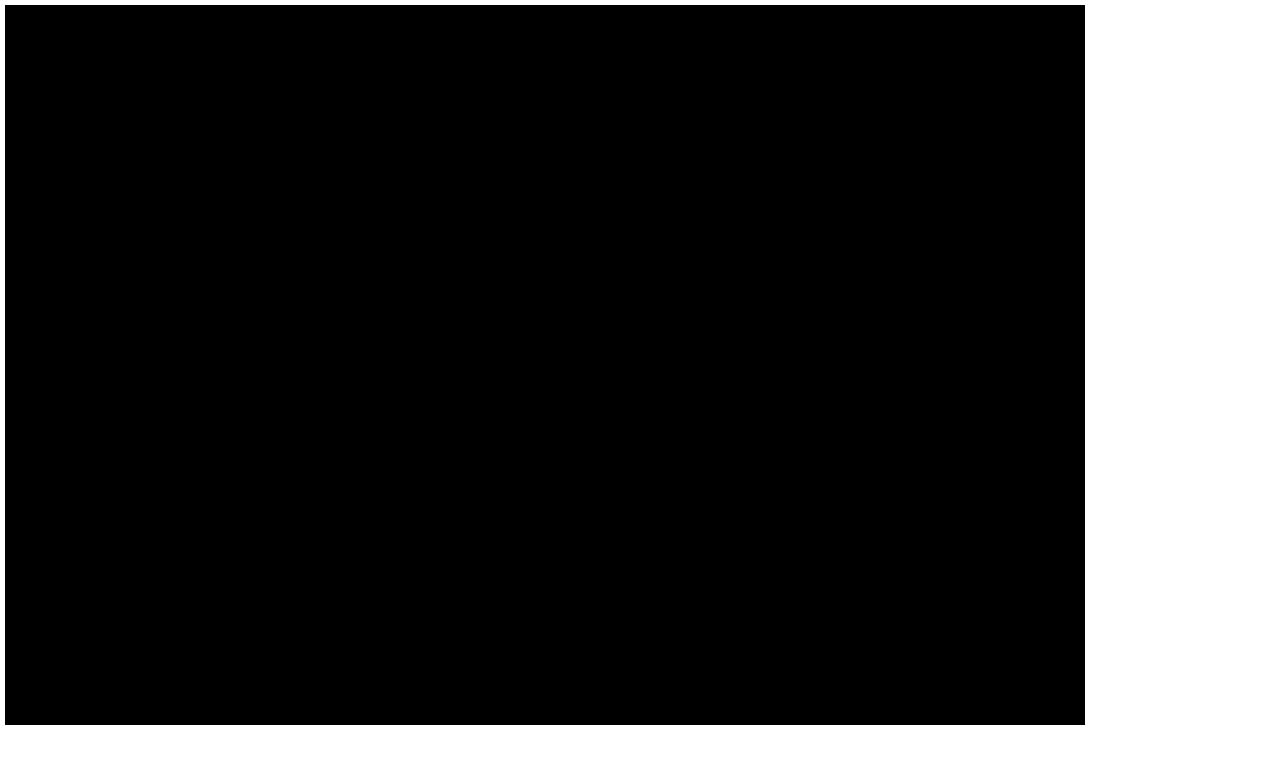
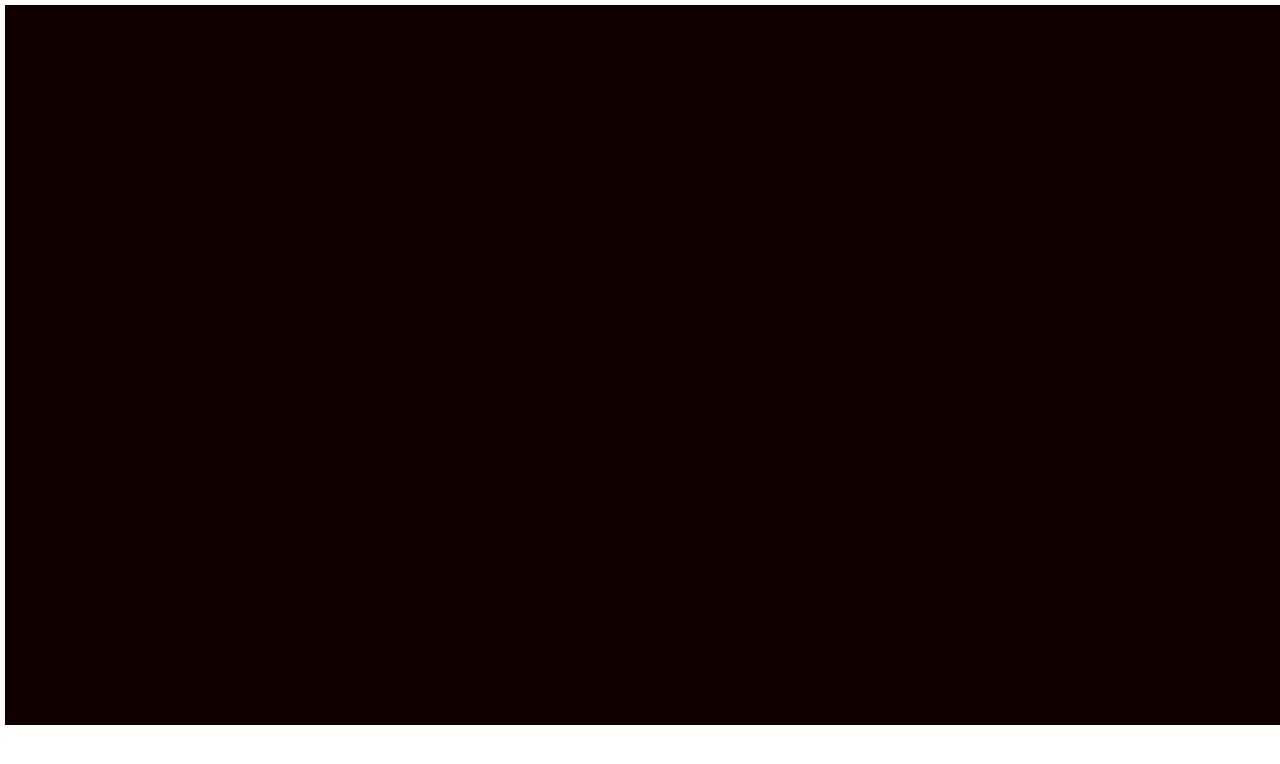
Before and after one commit to oysterCrusher/LD29-Beneath_The_Surface, a plain HTML site: page dev/index.html in a window 1280 px wide. Drawn offline with Linux system fonts and the light colour scheme.

Commit message:
Basic state handler and sprite loader.

```diff
--- /dev/null
+++ b/dev/assets/assetList.js
@@ -0,0 +1,8 @@
+var ld = ld || {};
+
+ld.assetList = {
+    sprites: [
+        {id: 'tiles_above', url: 'assets/tiles_above.png'},
+        {id: 'tiles_below', url: 'assets/tiles_below.png'}
+    ]
+};
--- a/dev/index.html
+++ b/dev/index.html
@@ -1,6 +1,9 @@
 <!DOCTYPE html>
 <html>
 <head>
+    <script src="assets/assetList.js"></script>
+    <script src="js/Loader.js"></script>
+    <script src="js/State.js"></script>
     <script src="js/main.js"></script>
 
     <title>LD29</title>
--- /dev/null
+++ b/dev/js/Loader.js
@@ -0,0 +1,49 @@
+var ld = ld || {};
+
+ld.Loader = function() {
+
+    var nSpritesToLoad = 0,
+        nSpritesLoaded = 0;
+
+    this.enter = function() {
+
+        loadSprites();
+
+    };
+
+    this.exit = function() {
+
+    };
+
+    this.update = function() {
+
+    };
+
+    this.render = function() {
+        ld.ctx.fillStyle = '#100000';
+        ld.ctx.fillRect(0,0,ld.canvas.width,ld.canvas.height);
+    };
+
+    function loadSprites() {
+        ld.cache = {
+            sprites: []
+        };
+
+        nSpritesToLoad = ld.assetList.sprites.length;
+
+        for (var i = 0; i < nSpritesToLoad; i++) {
+            ld.cache.sprites[ld.assetList.sprites[i].name] = new Image();
+            ld.cache.sprites[ld.assetList.sprites[i].name].onload = onSpriteLoad;
+            ld.cache.sprites[ld.assetList.sprites[i].name].src = ld.assetList.sprites[i].url;
+
+        }
+    }
+
+    function onSpriteLoad() {
+        nSpritesLoaded++;
+        if (nSpritesLoaded === nSpritesToLoad) {
+            console.log('time to lock and load');
+        }
+    }
+
+};
--- /dev/null
+++ b/dev/js/State.js
@@ -0,0 +1,38 @@
+var ld = ld || {};
+
+ld.State = function() {
+
+    var states = {},
+        currentState = null,
+        lastT = 0,
+        dt = 0,
+        _this = this;
+
+    this.start = function() {
+
+        // Create all the states
+        states.loader = new ld.Loader();
+
+        currentState = states.loader;
+        currentState.enter();
+
+        this.rafUpdate(0);
+
+    };
+
+    this.changeState = function(newState) {
+        currentState.exit();
+        currentState = states[newState];
+        currentState.enter();
+    };
+
+    this.rafUpdate = function(t) {
+        window.requestAnimationFrame(_this.rafUpdate);
+        dt = t - lastT;
+        lastT = t;
+        dt = Math.min(dt, 100);
+        currentState.update(dt);
+        currentState.render();
+    };
+
+};
--- a/dev/js/main.js
+++ b/dev/js/main.js
@@ -3,7 +3,7 @@ var ld = ld || {};
 window.onload = function() {
 
     ld.canvas = document.getElementById('gameCanvas');
-    ld.canvas.width = 1080;
+    ld.canvas.width = 1280;
     ld.canvas.height = 720;
     ld.ctx = ld.canvas.getContext('2d');
     ld.container = document.getElementById('gameContainer');
@@ -23,4 +23,7 @@ window.onload = function() {
     ld.ctx.fillStyle = '#000000';
     ld.ctx.fillRect(0,0,ld.canvas.width,ld.canvas.height);
 
+    ld.state = new ld.State();
+    ld.state.start();
+
 };
```
Also changed, not shown: dev/assets/tiles_above.png (added), dev/assets/tiles_below.png (added).
